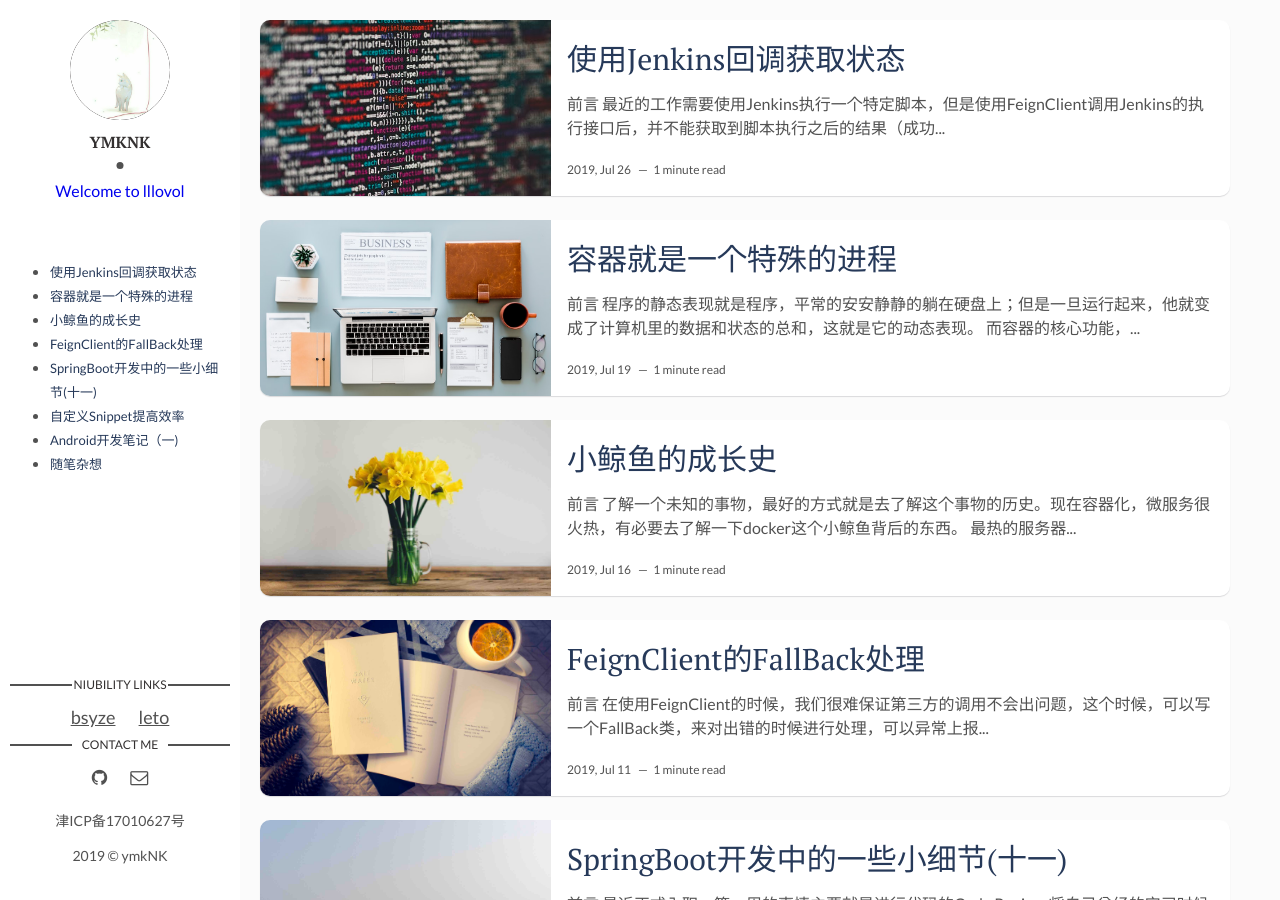
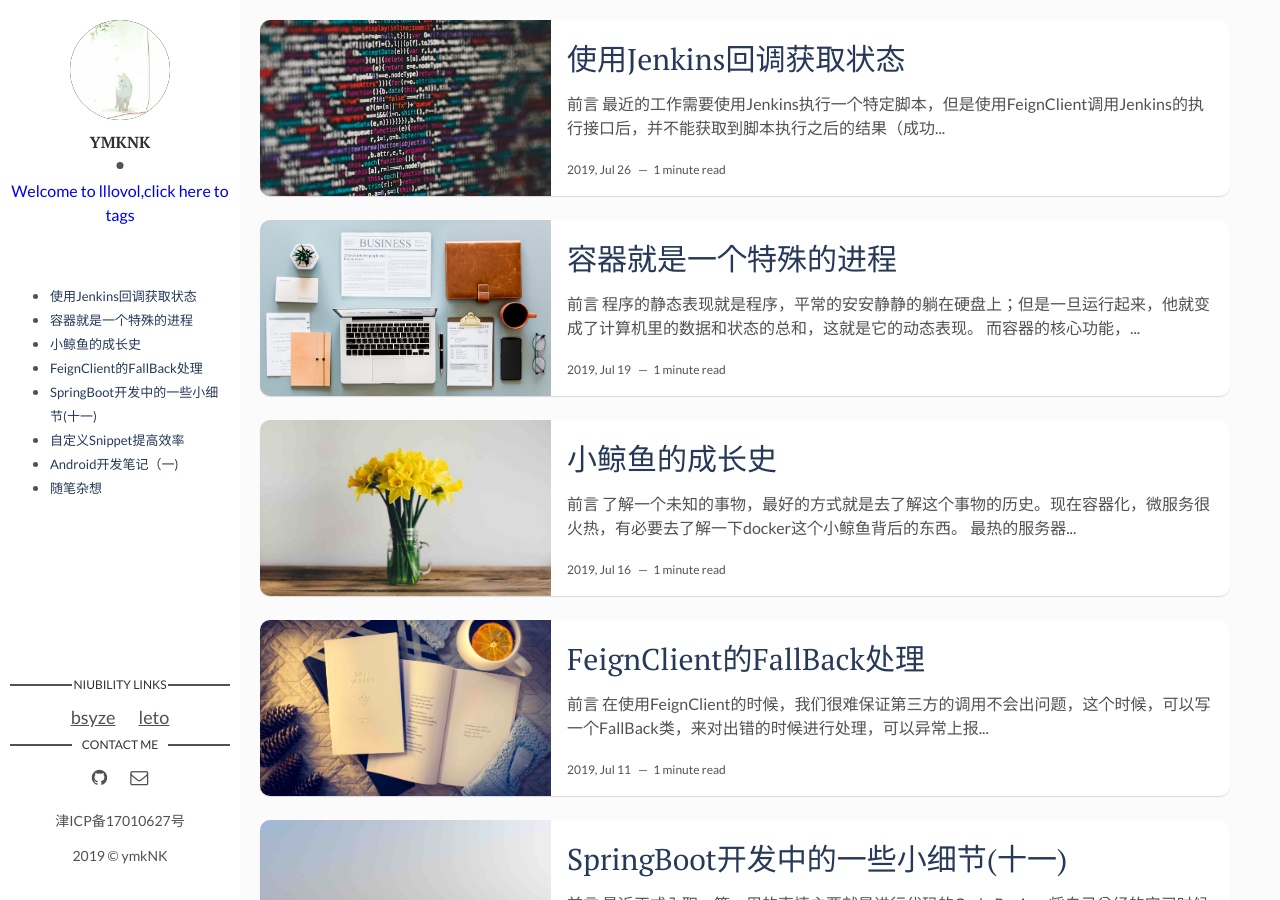
Before and after one commit to ymkNK/ymkNK.github.io, a Jekyll site: the page built from index.html, in a window 1280 px wide and 900 px high. Built offline with Jekyll 4.4.1, drawn with Linux system fonts in a browser that asks for light colours; the list of posts is cut into pages by our own code; comment, search, counter and statistics services are not loaded.

Commit message:
2019-07-26-about-author

```diff
--- a/_config.yml
+++ b/_config.yml
@@ -11,7 +11,7 @@ site-twitter: #if your site has a twitter account, enter it here
 # Author Settings
 author: ymkNK # add your name
 author-img: cat.jpg # add your photo
-about-author: Welcome to lllovol # add description
+about-author: Welcome to lllovol,click here to tags # add description
 social-twitter: # add your Twitter handle
 social-facebook: # add your Facebook handle
 social-github: ymkNK # add your Github handle
```
